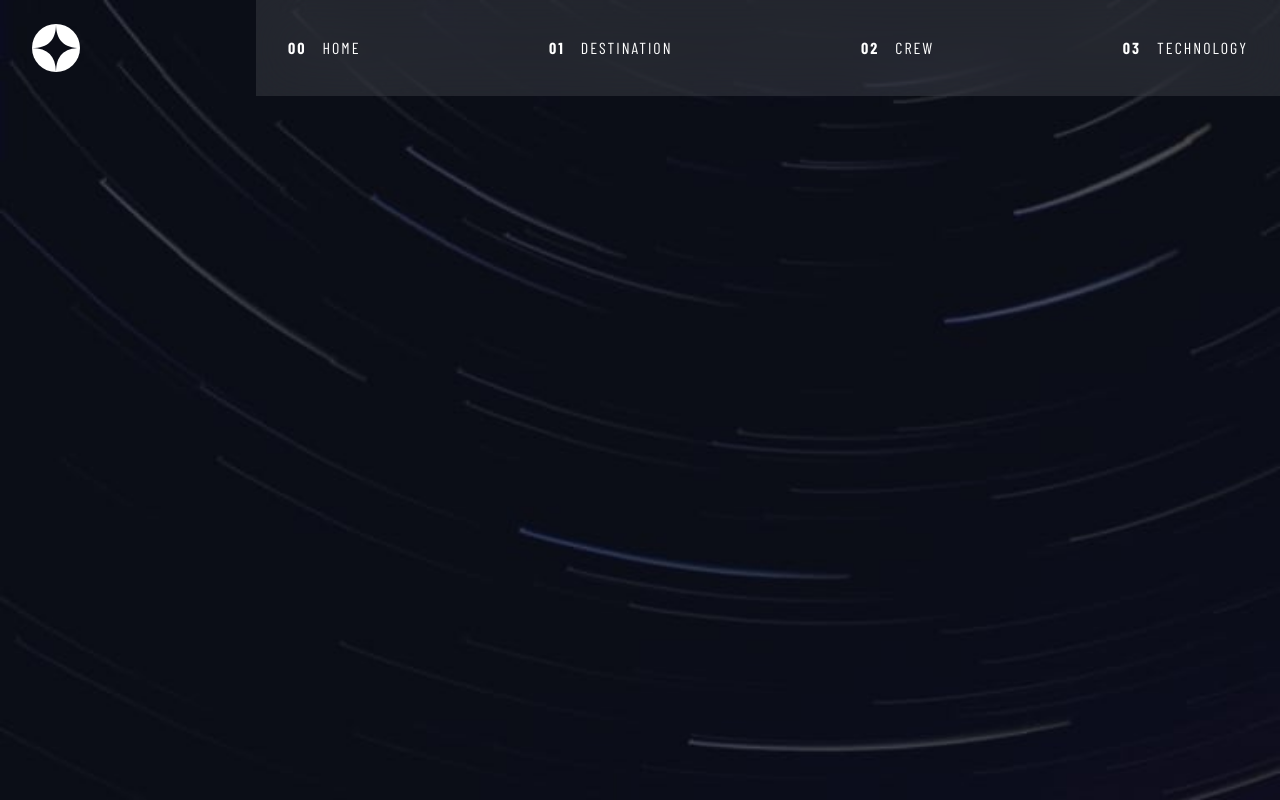
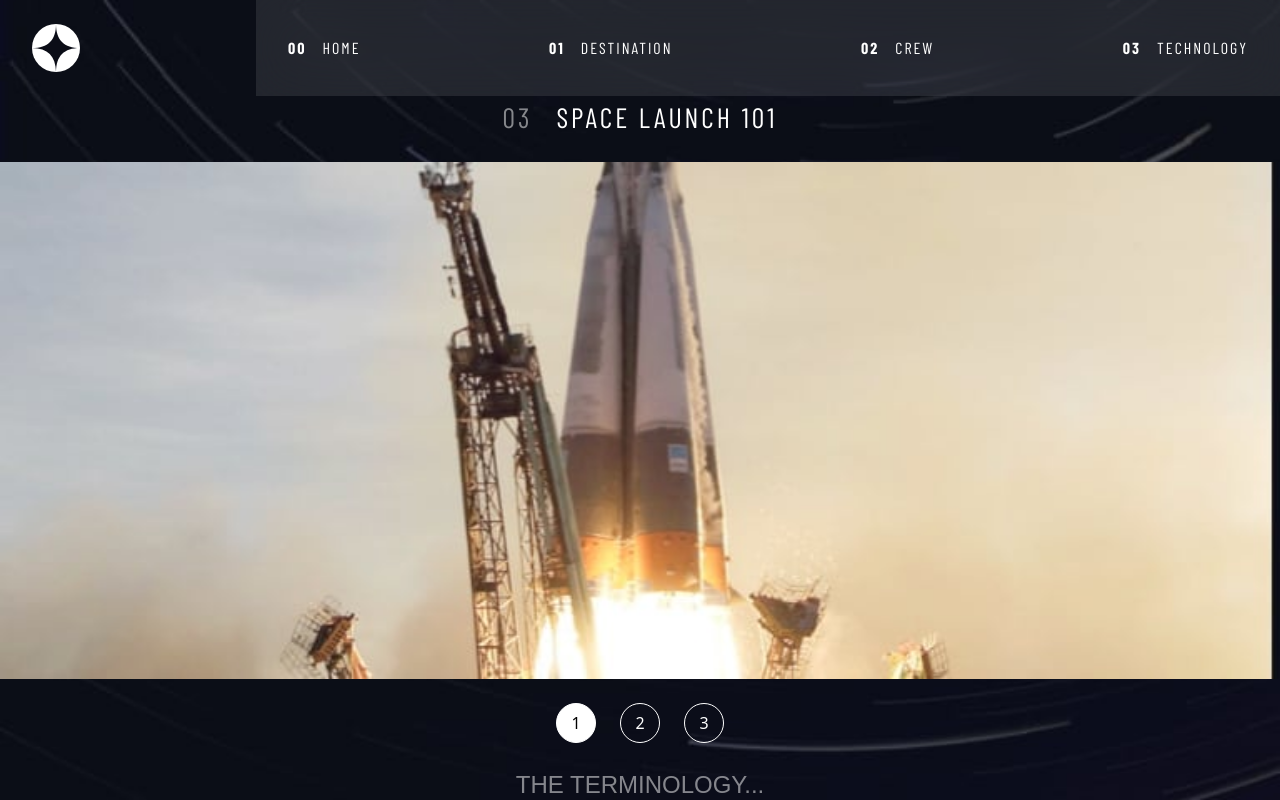
Before and after one commit to LukCen/LBJSpaceTravel, a Vue app: page /technology in a window 1280 px wide. Built offline with nearby package versions, Linux system fonts and the light colour scheme; a web font is replaced by a local one.

Commit message:
crew mvp done

```diff
--- a/index.html
+++ b/index.html
@@ -32,9 +32,6 @@
   <link rel="shortcut icon" href="/favicon/favicon.ico" />
   <link rel="apple-touch-icon" sizes="180x180" href="/favicon/apple-touch-icon.png" />
   <link rel="manifest" href="/favicon/site.webmanifest" />
-
-
-
   <title>Spacer - To the stars!</title>
 </head>
 
@@ -45,6 +42,7 @@
 
 </html>
 <style>
+  /* temp fix for FOUC, will be fixed properly on component-level soon */
   html,
   body {
     background-color: #000;
--- a/src/components/Crew.vue
+++ b/src/components/Crew.vue
@@ -38,7 +38,7 @@ const data = [
 const activeId = ref(0)
 </script>
 <template>
-  <main class="crew flex flex-col h-[calc(100%-96px)] gap-300 text-white p-600 desktop:p-1600">
+  <main class="crew flex flex-col h-[calc(100%-96px)] gap-300 text-white p-600 desktop:px-1600">
 
     <section
       class="content h-full flex flex-col desktop:flex desktop:flex-row items-center desktop:justify-center gap-600 text-white desktop:gap-1600 desktop:min-h-[750px] desktop:min-w-[1600px]">
--- a/src/components/Technology.vue
+++ b/src/components/Technology.vue
@@ -1,4 +1,65 @@
+<script setup>
+import { ref } from 'vue';
+import vehicleMobile from "../assets/tech/image-launch-vehicle-landscape.jpg"
+import vehicleDesktop from "../assets/tech/image-launch-vehicle-portrait.jpg"
+import spaceportMobile from "../assets/tech/image-spaceport-landscape.jpg"
+import spaceportDesktop from "../assets/tech/image-spaceport-portrait.jpg"
+import capsuleMobile from "../assets/tech/image-space-capsule-landscape.jpg"
+import capsuleDesktop from "../assets/tech/image-space-capsule-portrait.jpg"
+import { useMediaQuery } from '@vueuse/core';
+
+const data = [
+  {
+    id: 0,
+    title: "Launch Vehicle",
+    desc: "A launch vehicle or carrier rocket is a rocket-propelled vehicle used to carry a payload from Earth's surface to space, usually to Earth orbit or beyond. Our WEB-X carrier rocket is the most powerful in operation. Standing 150 metres tall, it's quite an awe-inspiring sight on the launch pad!",
+    imgMobile: vehicleMobile,
+    imgDesktop: vehicleDesktop
+  },
+  {
+    id: 1,
+    title: "Spaceport",
+    desc: "A spaceport or cosmodrome is a site for launching (or receiving) spacecraft, by analogy to the seaport for ships or airport for aircraft. Based in the famous Cape Canaveral, our spaceport is ideally situated to take advantage of the Earth’s rotation for launch.",
+    imgMobile: spaceportMobile,
+    imgDesktop: spaceportDesktop
+  },
+  {
+    id: 2,
+    title: "Space capsule",
+    desc: "A space capsule is an often-crewed spacecraft that uses a blunt-body reentry capsule to reenter the Earth's atmosphere without wings. Our capsule is where you'll spend your time during the flight. It includes a space gym, cinema, and plenty of other activities to keep you entertained.",
+    imgMobile: capsuleMobile,
+    imgDesktop: capsuleDesktop
+  }
+]
+
+const isTablet = useMediaQuery('(min-width: 768px) and (max-width: 1439px)')
+const activeId = ref(0)
+</script>
 <template>
-  <main class="technology flex flex-col h-[calc(100%-96px)]"></main>
+  <main
+    class="technology flex flex-col gap-300 h-[calc(100%-96px)] text-white items-center desktop:justify-center desktop:py-600">
+    <h1 class="text-preset-6 uppercase inline-flex gap-300">
+      <span class="opacity-50">03</span>
+      <span>Space launch 101</span>
+    </h1>
+    <div class="content flex flex-col gap-300 items-center desktop:flex-row-reverse">
+      <img :src="isTablet ? data[activeId].imgMobile : data[activeId].imgDesktop" alt="" class="w-full desktop:w-auto">
+      <div class="pagination flex gap-300 z-10 desktop:flex-col desktop:order-1">
+        <button @click="activeId = item.id" :id="item.id"
+          class="h-[40px] w-[40px] rounded-[50%] text-center border-1 border-white cursor-pointer desktop:h-[60px] desktop:w-[60px] "
+          :class="{ isActive: activeId === item.id }" v-for="item in data">{{ item.id + 1 }}</button>
+      </div>
+      <div class="text flex flex-col gap-100 text-center tablet:w-3/4 desktop:text-left desktop:w-1/2">
+        <span class="opacity-50 uppercase text-preset-4">The terminology...</span>
+        <h2 class="text-preset-3 uppercase">{{ data[activeId].title }}</h2>
+        <p class="text-preset-9 text-light px-300 desktop:px-0">{{ data[activeId].desc }}</p>
+      </div>
+    </div>
+  </main>
 </template>
-<style scoped></style>
+<style scoped>
+.isActive {
+  background: var(--color-white);
+  color: #000 !important;
+}
+</style>
```
Also changed, not shown: public/robots.txt.
